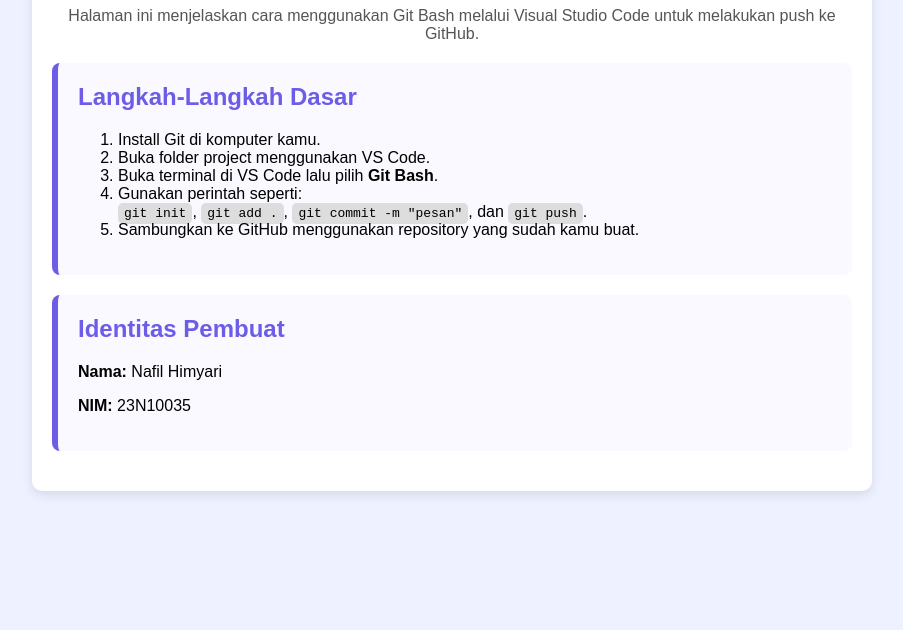
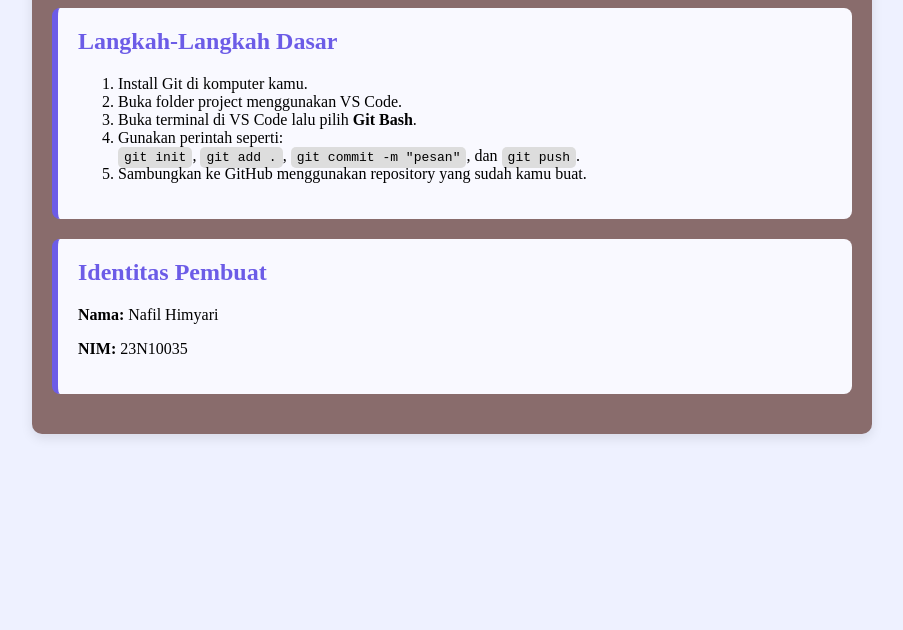
Before and after one commit to MrHimHimm/Himyari-Tugas, a plain HTML site: page index.html in a window 1280 px wide. Shown: the part 170-800 px from the top of the page, without its empty margins (188-1091 px from the left). Drawn offline with Linux system fonts and the light colour scheme.

Commit message:
ganti font warna

```diff
--- a/style.css
+++ b/style.css
@@ -1,5 +1,5 @@
 body {
-    font-family: Arial, sans-serif;
+    font-family: serif, sans-serif;
     background: #eef1ff;
     margin: 0;
     padding: 0;
@@ -8,7 +8,7 @@ body {
 .container {
     max-width: 800px;
     margin: 40px auto;
-    background: white;
+    background: rgb(137, 108, 108);
     padding: 20px;
     border-radius: 10px;
     box-shadow: 0 4px 12px rgba(0,0,0,0.1);
```
